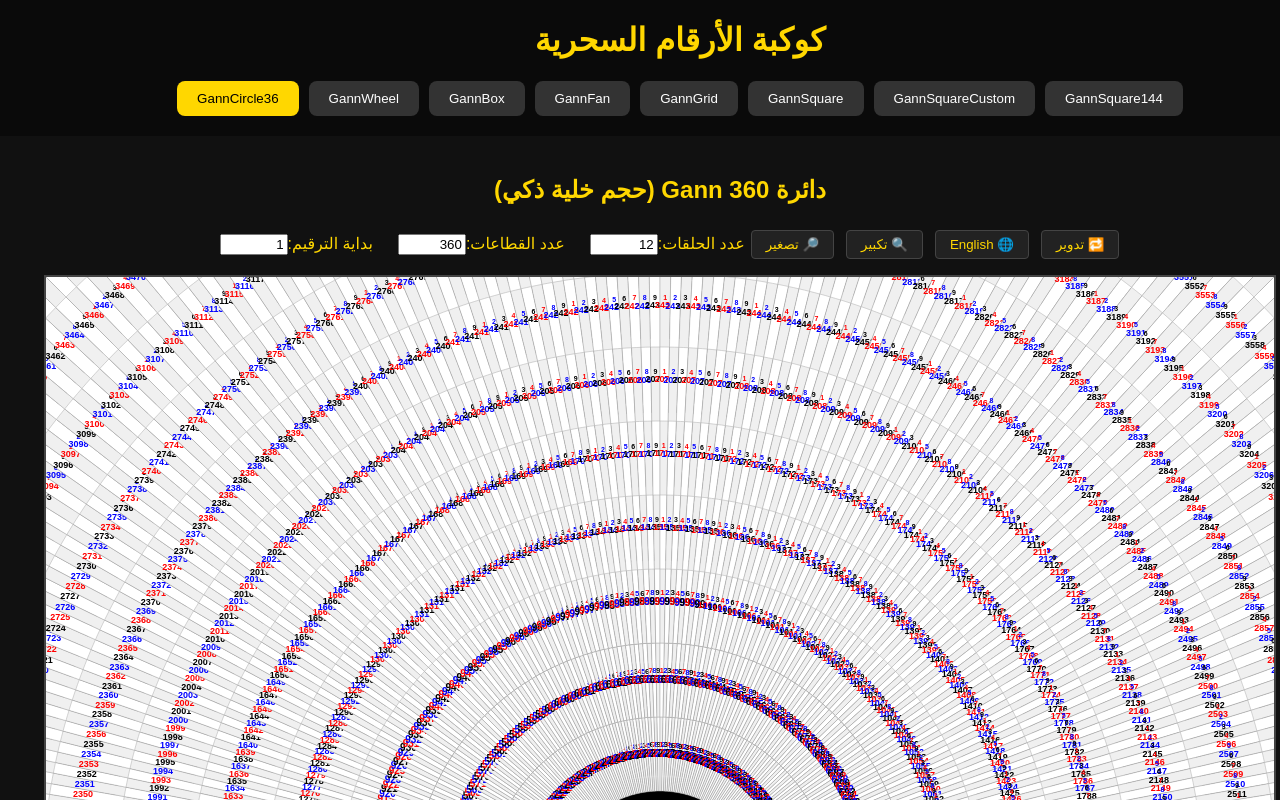
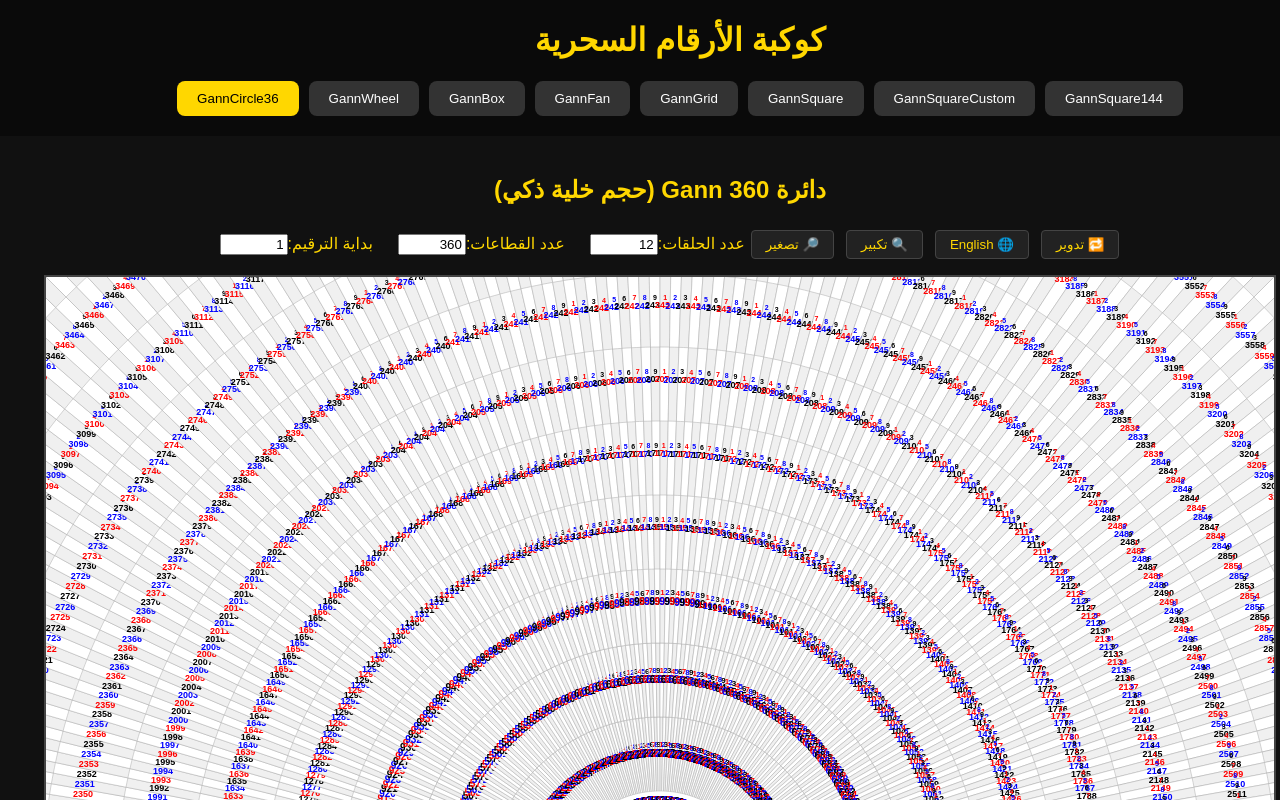
Before and after one commit to saloqbi/TasiGanzilla, a React (Vite) app: page / in a window 1280 px wide. Both pictures are taken after a click on the button "GannCircle36". Shown: the top 800 px of the page. Built offline with nearby package versions, Linux system fonts and the light colour scheme.

Commit message:
Update GannCircle36.jsx

```diff
--- a/src/components/GannTools/GannCircle36.jsx
+++ b/src/components/GannTools/GannCircle36.jsx
@@ -213,7 +213,7 @@ const getDigitColor = (digit) => {
     viewBox={`0 0 ${dynamicSize} ${dynamicSize}`}
     preserveAspectRatio="xMidYMid meet"
     style={{
-      background: "#000",
+      background: "#fff",
       cursor: isDragging ? "grabbing" : "grab",
     }}
     onMouseDown={handleMouseDown}
@@ -228,6 +228,34 @@ const getDigitColor = (digit) => {
       translate(${(1 - zoom) * center}, ${(1 - zoom) * center})
     `}
   >
+// 🔵 حلقة المجموع الرقمي قرب الحلقة الأولى
+{[...Array(settings.divisions)].map((_, index) => {
+  // القيمة الأولى في هذا القطاع
+  const value = settings.startValue + index;
+  const reduced = reduceToDigit(value);
+  const angle = index * angleStep + (settings.rotation * Math.PI) / 180;
+
+  // 📍 اجعل الحلقة أقرب إلى الحلقة الأولى مباشرة
+  const radius = innerRadius - 10; // أصغر من innerRadius بقليل
+  const x = center + radius * Math.cos(angle);
+  const y = center + radius * Math.sin(angle);
+
+  return (
+    <text
+      key={`inner-root-${index}`}
+      x={x}
+      y={y}
+      fill={getDigitColor(reduced)}
+      fontSize={10}
+      textAnchor="middle"
+      dominantBaseline="middle"
+      fontWeight="bold"
+    >
+      {reduced}
+    </text>
+  );
+})}
+
     {[...Array(settings.levels)].map((_, level) => {
       const maxDigitsInLevel = Math.max(
         ...Array.from({ length: settings.divisions }, (_, i) =>
```
